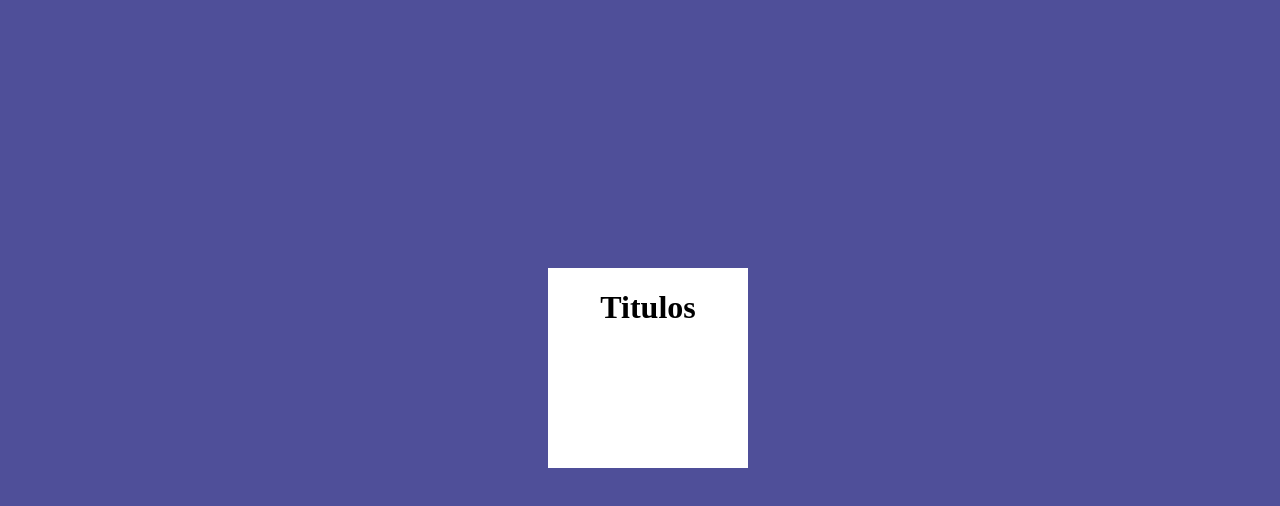
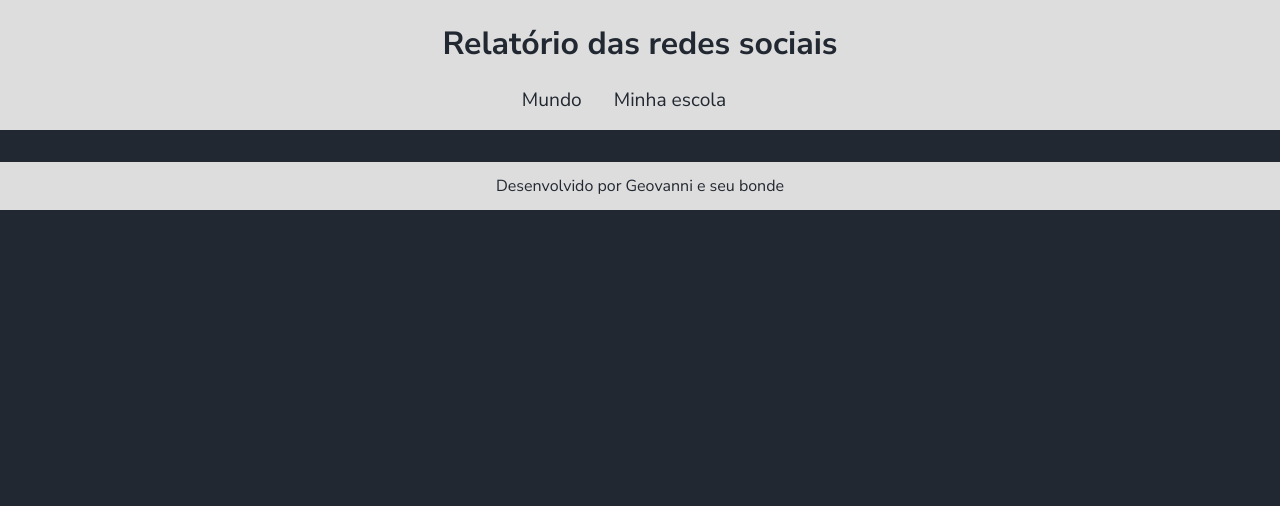
Before and after one commit to geovanni80/projeto-setember, a plain HTML site: page index.html in a window 1280 px wide. Drawn offline with Linux system fonts and the light colour scheme; no server answers.

Commit message:
Add files via upload

```diff
--- a/globais/informacoesglobais.js
+++ b/globais/informacoesglobais.js
@@ -1,3 +1,9 @@
-const url = 'https://raw.githubusercontent.com/guilhermeonrails/api/main/dados-globais.json'
+const url = 'https://raw.githubusercontent.com/guilhermeonrails/api/main/dados-globais.json';
 
-console.log(url);
+async function vizualizarInformacoesGlobais() {
+    const res = await fetch(url)
+    const dados = await res.json()
+    console.log(url)
+}
+
+vizualizarInformacoesGlobais()
--- a/index.html
+++ b/index.html
@@ -7,12 +7,24 @@
     <title>Document</title>
     <link rel="stylesheet" href="style.css">
 </head>
-<body>
-    <main class="cabecalho">
-        <h1>Titulos</h1>
-        <section>
-
-        </section>
-    </main>
+    <body>
+        <!-- Código omitido… -->
+        <header>
+            <h1>Relatório das redes sociais</h1>
+            <nav>
+                <a href="index.html">Mundo</a>
+                <a href="#">Minha escola</a>
+            </nav>
+        </header>
+        <main class="graficos-section">
+            <section id="graficos-container" class="graficos-container">
+                <!-- crie os gráficos aqui -->
+            </section>
+        </main>
+        <footer>
+            <p>Desenvolvido por Geovanni e seu bonde</p>
+        </footer>
+        <script type="module" src="globais/informacoesglobais.js"></script>
+    </body>
 </body>
 </html>
--- a/style.css
+++ b/style.css
@@ -1,16 +1,65 @@
-body{
-    background-color: rgb(79, 79, 153);
+@import url('https://fonts.googleapis.com/css2?family=Nunito+Sans:ital,opsz,wght@0,6..12,200..1000;1,6..12,200..1000&display=swap');
+
+:root {
+    --bg-color: #222831;
+    --primary-color: #DDDDDD;
+    --secondary-color: #F05454;
+    --font: "Nunito Sans", sans-serif;
+}
+
+/* código omitido */
+
+body {
+    background-color: var(--bg-color);
+    color: var(--primary-color);
+    font-family: var(--font);
+    height: 100vh;
+    margin: 0;
+}
+
+header {
+    background-color: var(--primary-color);
+    text-align: center;
+}
+
+h1 {
+    font-size: 2rem;
+    color: var(--bg-color);
+     font-weight: 700;
+}
+
+nav {
     display: flex;
     justify-content: center;
-    align-items: center;
-    height: 720px;
-    width: 1280px;
+    font-weight: 400;
 }
 
-.cabecalho{
-    background-color: white;
-    height: 200px;
-    width: 200px;
+header {
+    background-color: var(--primary-color);
+    text-align: center;
+    padding: 1px;
+}
+
+nav a {
+    text-decoration: none;
+    color: var(--bg-color);
+     margin: 0 2rem 1rem 0rem;
+     font-size: 1.2rem;
+}
+
+nav a:hover {
+    text-decoration: underline;
+    transform: scale(0.90);
+    transition: transform 0.1s;
+}
+
+footer {
     display: flex;
+    align-items: center;
     justify-content: center;
+    background-color: var(--primary-color);
+    color: var(--bg-color);
+    width: 100%;
+    height: 3rem;
+    margin-top: 2rem;
 }
```
